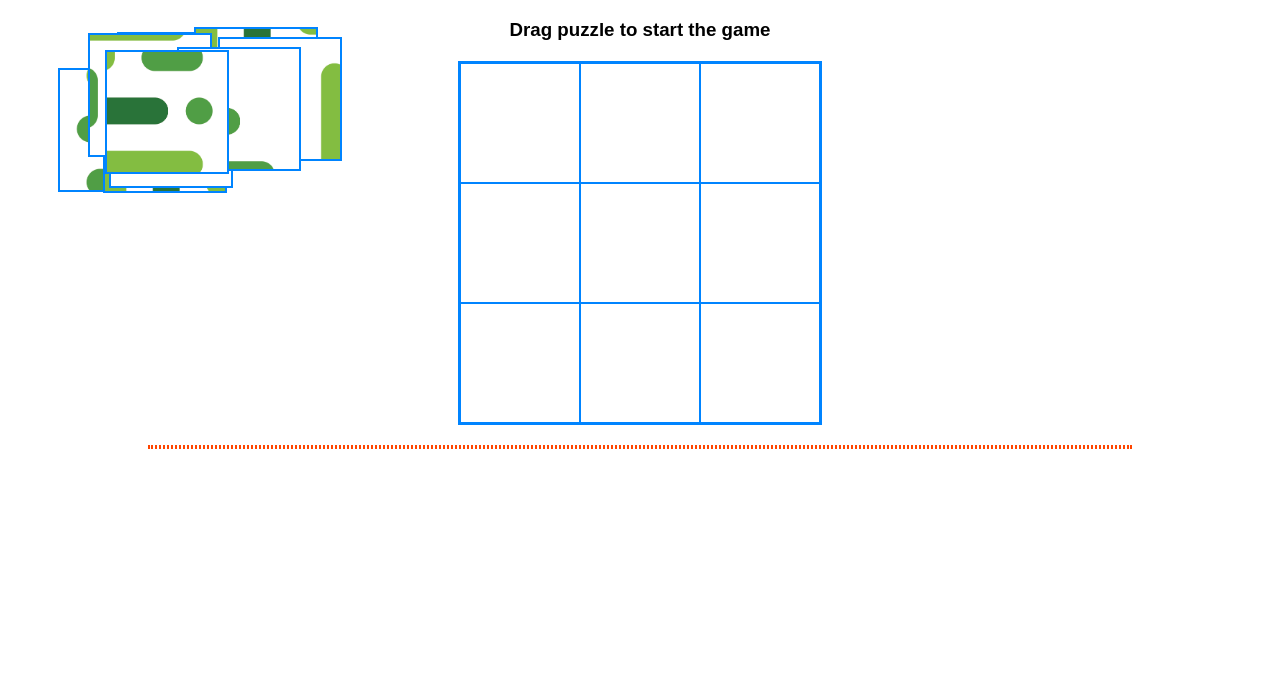
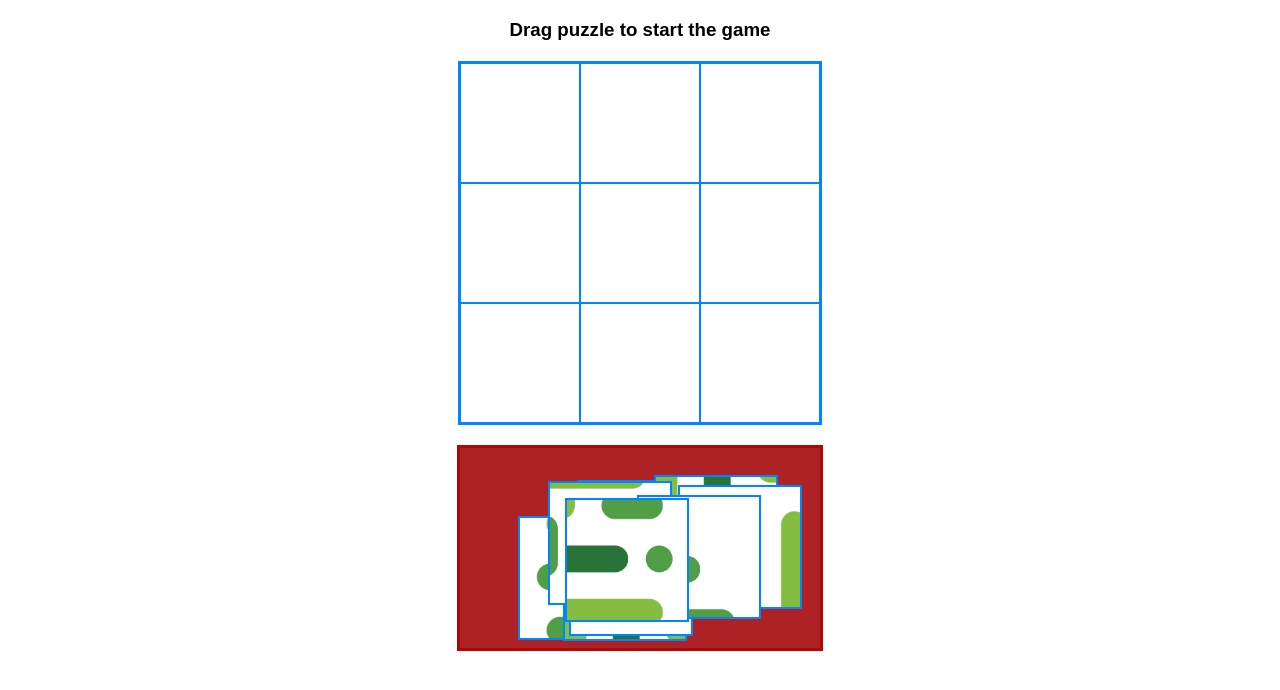
Before and after one commit to k-bialucha/react-puzzle-game, a React (Create React App) app: page / in a window 1280 px wide. Shown: the top 690 px of the page. Built offline with nearby package versions, Linux system fonts and the light colour scheme.

Commit message:
PuzzlesBox style adjusted

```diff
--- a/src/PuzzlesBox/PuzzlesBox.css
+++ b/src/PuzzlesBox/PuzzlesBox.css
@@ -1,5 +1,8 @@
 .PuzzlesBox {
-    height: 100%;
-    border: 2px dotted orangered;
-    margin: 15px 20px;
+    width: 360px;
+    height: 200px;
+    margin: 15px auto;
+    position: relative;
+    background-color: rgb(174, 33, 37);
+    border: 3px solid rgb(174, 7, 7);
 }
```
